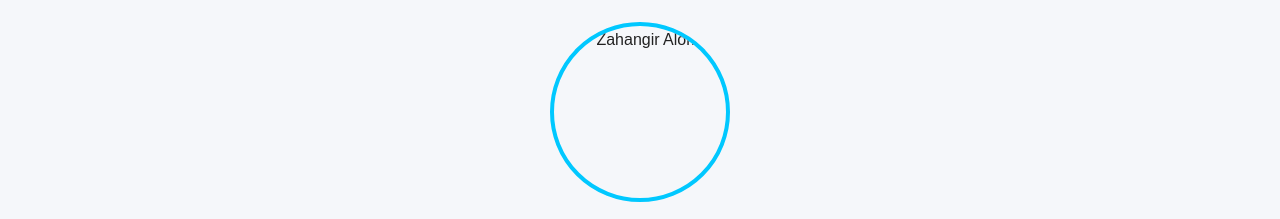
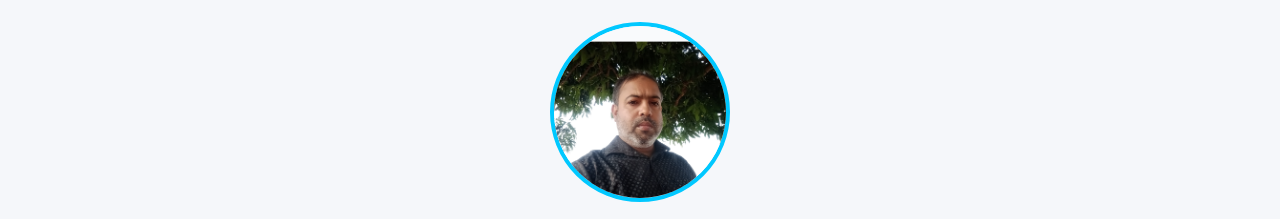
Before and after one commit to ZahangirITSolution/zahangir-it-solution, a plain HTML site: page index.html in a window 1280 px wide. Shown: the part 713-932 px from the top of the page. Drawn offline with Linux system fonts and the light colour scheme.

Commit message:
Update index.html

```diff
--- a/index.html
+++ b/index.html
@@ -44,7 +44,7 @@
 <section id="about">
 
     <h2>About Me</h2>
-<img src="images/Profile.jpg"
+<img src="profile.jpg"
 alt="Zahangir Alom"
 class="profile-img">
     <p>
```
